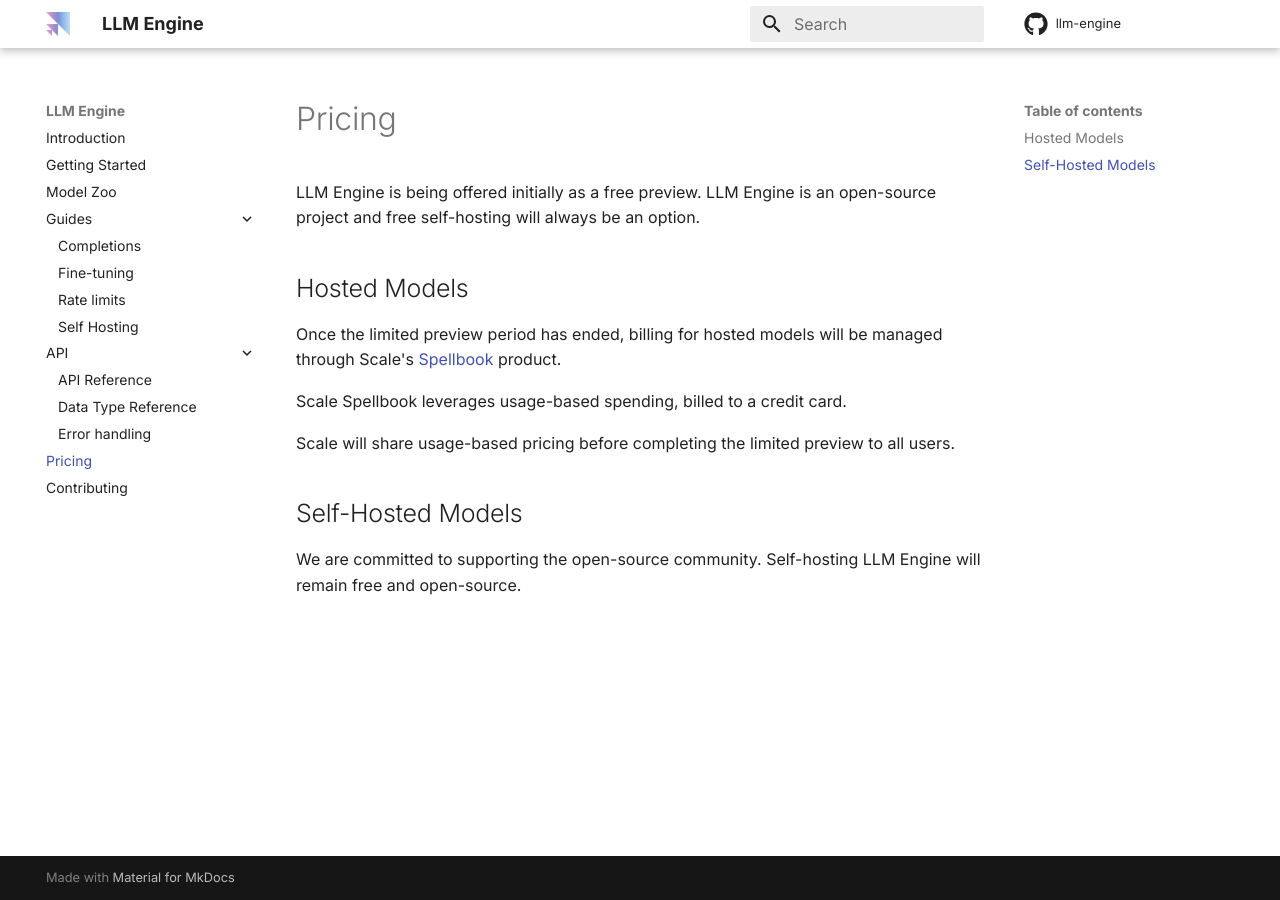
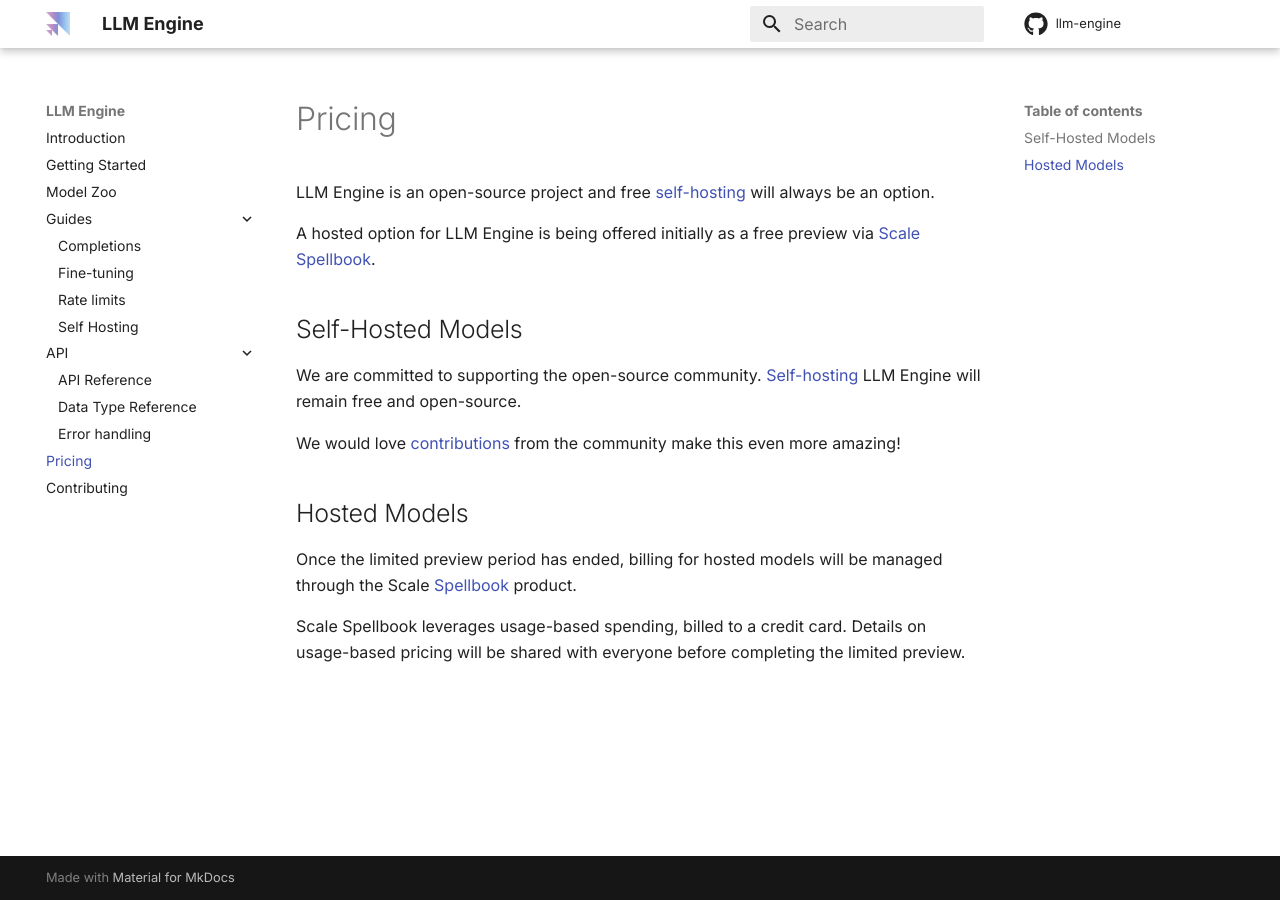
Before and after one commit to scaleapi/llm-engine, an MkDocs documentation site: the page built from docs/pricing.md, in a window 1280 px wide. Built offline with MkDocs 1.6.1 and Material for MkDocs 9.7.7, drawn with Linux system fonts in a browser that asks for light colours; comment, search, counter and statistics services are not loaded.

Commit message:
Enhancements to hosting docs. (#124)
* Enhancements to hosting docs.

* Fixed capitalization.

```diff
--- a/docs/pricing.md
+++ b/docs/pricing.md
@@ -1,15 +1,16 @@
 # Pricing
 
-LLM Engine is being offered initially as a free preview. LLM Engine is an open-source project and free self-hosting will always be an option.
+LLM Engine is an open-source project and free [self-hosting](../guides/self_hosting) will always be an option.
 
-## Hosted Models
-
-Once the limited preview period has ended, billing for hosted models will be managed through Scale's [Spellbook](https://spellbook.scale.com/settings) product.
-
-Scale Spellbook leverages usage-based spending, billed to a credit card.
-
-Scale will share usage-based pricing before completing the limited preview to all users.
+A hosted option for LLM Engine is being offered initially as a free preview via [Scale](https://scale.com/) [Spellbook](https://spellbook.scale.com/).
 
 ## Self-Hosted Models
 
-We are committed to supporting the open-source community. Self-hosting LLM Engine will remain free and open-source.
+We are committed to supporting the open-source community. [Self-hosting](../guides/self_hosting) LLM Engine will remain free and open-source.
+
+We would love [contributions](../contributing) from the community make this even more amazing!
+## Hosted Models
+
+Once the limited preview period has ended, billing for hosted models will be managed through the Scale [Spellbook](https://spellbook.scale.com/settings) product.
+
+Scale Spellbook leverages usage-based spending, billed to a credit card. Details on usage-based pricing will be shared with everyone before completing the limited preview.
```
Also changed, not shown: docs/guides/completions.md (+1 -0 lines), docs/guides/self_hosting.md (+3 -3 lines).
